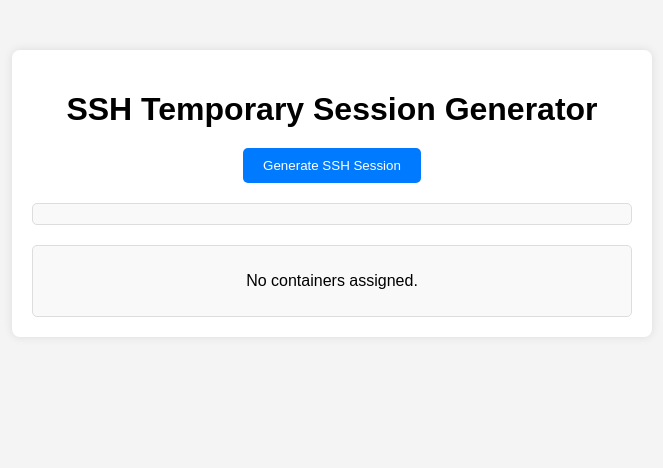
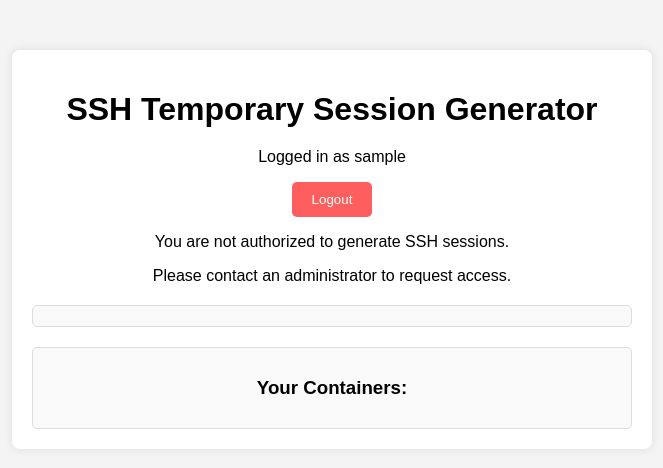
Before and after one commit to kokofixcomputers/TemporarySSHSessionManager, a Flask app: template templates/home.html in a window 1280 px wide. Shown: the top 468 px of the page, without its empty margins (308-971 px from the left). Run offline with Flask 3, Linux system fonts and the light colour scheme; the template is opened without the code that fills it: most values are stand-ins (such as "Sample title", 1, 10 or a date in 2020); data that the repository does not hold is empty.

Commit message:
:construction: wip: Major Update
Signed-off-by: kokodev <koko@kokodev.cc>

```diff
--- a/main.py
+++ b/main.py
@@ -4,20 +4,48 @@ import requests
 import sqlite3
 import base64
 import configurationlib
+import configuration_manager
+import printedcolors
 
 app = Flask(__name__)
 app.secret_key = b'_5#y2L"F4Q8z\n\xec]/'
 
+colors = printedcolors.Color
+
 config = configurationlib.Instance("config.json", format=configurationlib.Format.JSON)
+detect_already_configured = configurationlib.Instance("DELETE_THIS_FILE_TO_RESET_CONFIGURATION.py", format=configurationlib.Format.PYTHON)
+
+print(colors.fg.cyan + "Temporary SSH Session Manager" + colors.reset)
+
+try:
+    CONFIGURED = detect_already_configured.get()['CONFIGURED']
+except:
+    print(colors.fg.red + "Configuration file not found. Creating one..." + colors.reset)
+    print(colors.fg.green + "Using default configuration." + colors.reset)
+    configuration_manager.init()
+    CONFIGURED = False
+    print(colors.fg.green + "Configuration file created. Please restart the application." + colors.reset)
+    exit(0)
 
 try:
     REQUIRE_AUTH = config.get()["REQUIRE_AUTH"]
 except:
     REQUIRE_AUTH = True
 
+def is_authorized(email):
+    if config.get()['ALLOW_ALL_VALID_KOKOAUTH_ACCOUNTS_TO_CREATE_SESSIONS']:
+        return True
+    ALLOWED_EMAILS = config.get()["ALLOWED_KOKOAUTH_ACCOUNTS_EMAIL"]
+    return email in ALLOWED_EMAILS
+
 def authenticated(session):
     if REQUIRE_AUTH:
-        return session.get('username') is not None
+        conn = sqlite3.connect('containers.db')
+        c = conn.cursor()
+        c.execute("SELECT session FROM session WHERE session=?", (session['session'],))
+        session = c.fetchone()
+        conn.close()
+        return session is not None
     return True
 
 def create_database():
@@ -44,14 +72,16 @@ def create_database():
 @app.route('/')
 def home():
     if authenticated(session):
-        return render_template('home.html')
+        return render_template('home.html', username=session['username'], authorized=is_authorized(session['username']))
     else:
         return redirect(url_for('auth'))
 
 @app.route('/create_container', methods=['POST'])
 def create_container_route():
     if not authenticated(session):
-        return jsonify({"error": "You are not logged in."})
+        return jsonify({"error": "You are not logged in."}), 401
+    if not is_authorized(session['username']):
+        return jsonify({"error": "You are not authorized to create containers."}), 403
     name, username, password, port = handler.create_container()
     if name is not None:
         conn = sqlite3.connect('containers.db')
@@ -124,5 +154,16 @@ def delete_containers():
     conn.close()
     return jsonify({"success": True})
 
+@app.route('/logout')
+def logout():
+    conn = sqlite3.connect('containers.db')
+    c = conn.cursor()
+    c.execute("DELETE FROM session WHERE session=?", (session['session'],))
+    conn.commit()
+    conn.close()
+    session.pop('username', None)
+    session.pop('session', None)
+    return redirect(url_for('home'))
+
 create_database()
-app.run(host='0.0.0.0', port=2271, debug=True)
+app.run(host='0.0.0.0', port=2271, debug=False)
--- a/static/script.js
+++ b/static/script.js
@@ -115,3 +115,8 @@ document.getElementById('generateSessionBtn').addEventListener('click', function
         });
     }
   }
+document.getElementById('logoutButton').addEventListener('click', function () {
+
+    // Redirect users to the logout page
+    window.location.href = '/logout';
+});
--- a/static/styles.css
+++ b/static/styles.css
@@ -32,6 +32,19 @@ body {
     background-color: #0056b3;
   }
 
+  .redbutton {
+    padding: 10px 20px;
+    background-color: #ff5e5e !important;
+    color: white;
+    border: none;
+    border-radius: 5px;
+    cursor: pointer;
+  }
+
+  .redbutton:hover {
+    background-color: #ff3d3d !important;
+  }
+
   .result {
     margin-top: 20px;
     padding: 10px;
--- a/templates/home.html
+++ b/templates/home.html
@@ -9,7 +9,14 @@
   <body>
     <div class="container">
       <h1>SSH Temporary Session Generator</h1>
-      <button id="generateSessionBtn">Generate SSH Session</button>
+      <p>Logged in as {{ username }}</p><button id="logoutButton" class="redbutton">Logout</button>
+      {% if authorized %}
+        <p>You are authorized to generate SSH sessions.</p>
+        <button id="generateSessionBtn">Generate SSH Session</button>
+      {% else %}
+        <p>You are not authorized to generate SSH sessions.</p>
+        <p>Please contact an administrator to request access.</p>
+      {% endif %}
       <div id="result" class="result"></div>
       <div id="containers" class="result">
         <h3>Your Containers:</h3>
```
Also changed, not shown: 1 other file.
